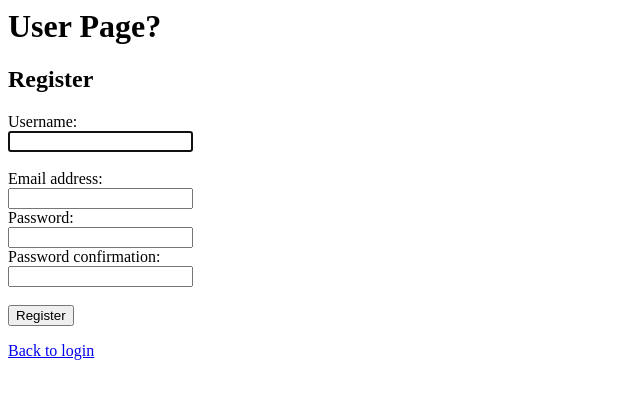
After one commit to ajhanson22227/django_user_test, a Django app: page /register/ in a window 1280 px wide. The commit adds this page. Shown: the top 399 px of the page, without its empty margins (0-640 px from the left). Run offline with Django 3.2, Linux system fonts and the light colour scheme.

Commit message:
Add user creation form

```diff
--- /dev/null
+++ b/users/forms.py
@@ -0,0 +1,5 @@
+from django.contrib.auth.forms import UserCreationForm
+
+class CustomUserCreationForm(UserCreationForm):
+    class Meta(UserCreationForm.Meta):
+        fields = UserCreationForm.Meta.fields + ("email",)
--- a/users/templates/registration/login.html
+++ b/users/templates/registration/login.html
@@ -9,4 +9,5 @@
 </form>
 <a href="{% url 'dashboard' %}">Back to dashboard</a>
 <a href="{% url 'password_reset' %}">Reset Password</a>
+<a href="{% url 'register' %}">Register</a>
 {% endblock content %}
--- /dev/null
+++ b/users/templates/users/register.html
@@ -0,0 +1,13 @@
+{% extends 'base.html' %}
+
+{% block content %}
+    <h2>Register</h2>
+
+    <form method='post'>
+        {% csrf_token %}
+        {{ form }}
+        <input type='submit' value='Register'>
+    </form>
+
+    <a href="{% url 'login' %}">Back to login</a>
+{% endblock content %}
--- a/users/urls.py
+++ b/users/urls.py
@@ -1,7 +1,8 @@
 from django.urls import path, include
-from users.views import dashboard
+from users.views import dashboard, register
 
 urlpatterns = [
     path("accounts/", include("django.contrib.auth.urls")),
     path("dashboard/", dashboard, name="dashboard"),
+    path("register/", register, name="register")
 ]
--- a/users/views.py
+++ b/users/views.py
@@ -1,4 +1,18 @@
-from django.shortcuts import render
+from django.shortcuts import render, redirect
+from django.contrib.auth import login
+from django.urls import reverse
+from users.forms import CustomUserCreationForm
+
 
 def dashboard(request):
     return render(request, "users/dashboard.html")
+
+def register(request):
+    if request.method == "GET":
+        return render(request, "users/register.html", {"form": CustomUserCreationForm})
+    elif request.method == "POST":
+        form = CustomUserCreationForm(request.POST)
+        if form.is_valid():
+            user = form.save()
+            login(request, user)
+            return redirect(reverse("dashboard"))
```
